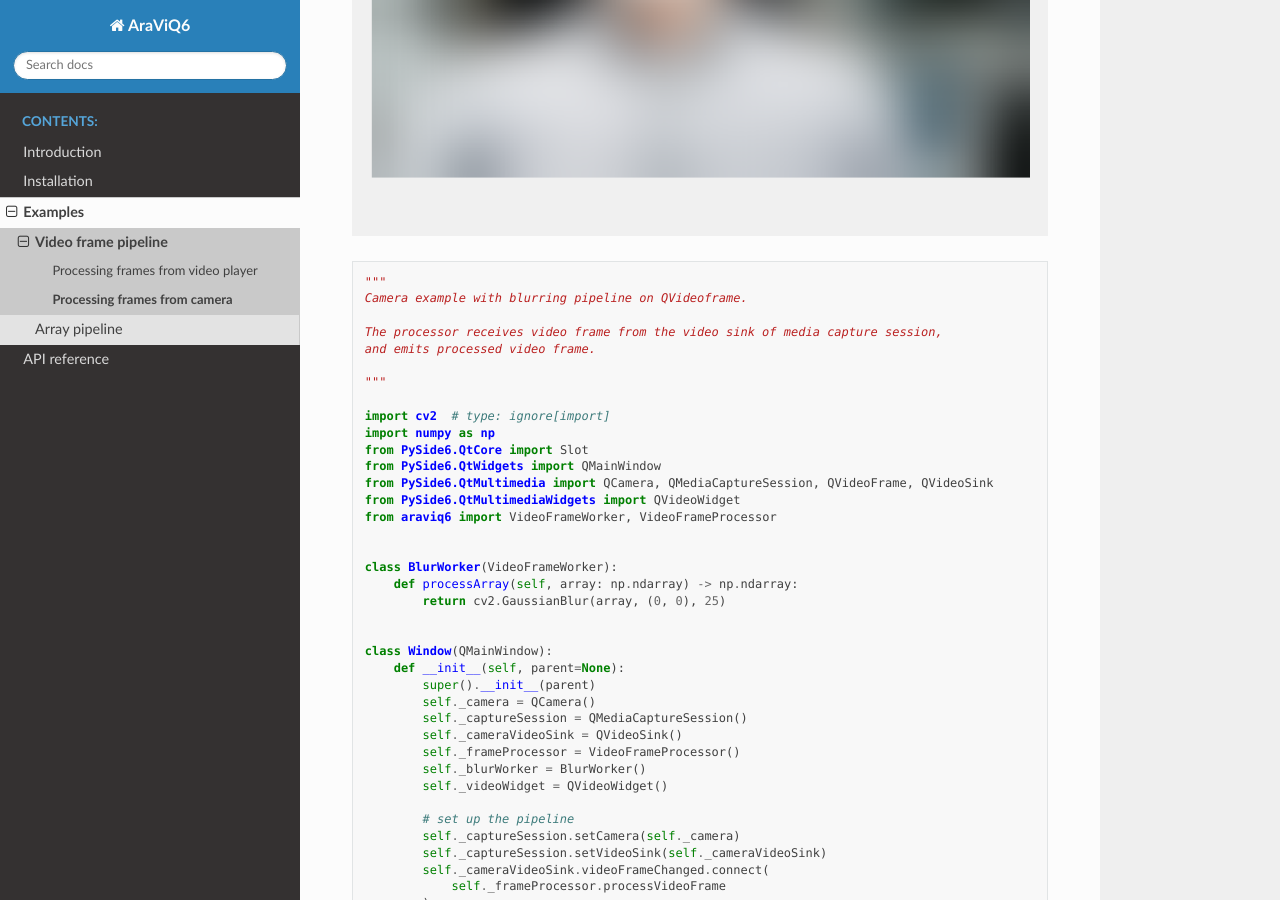
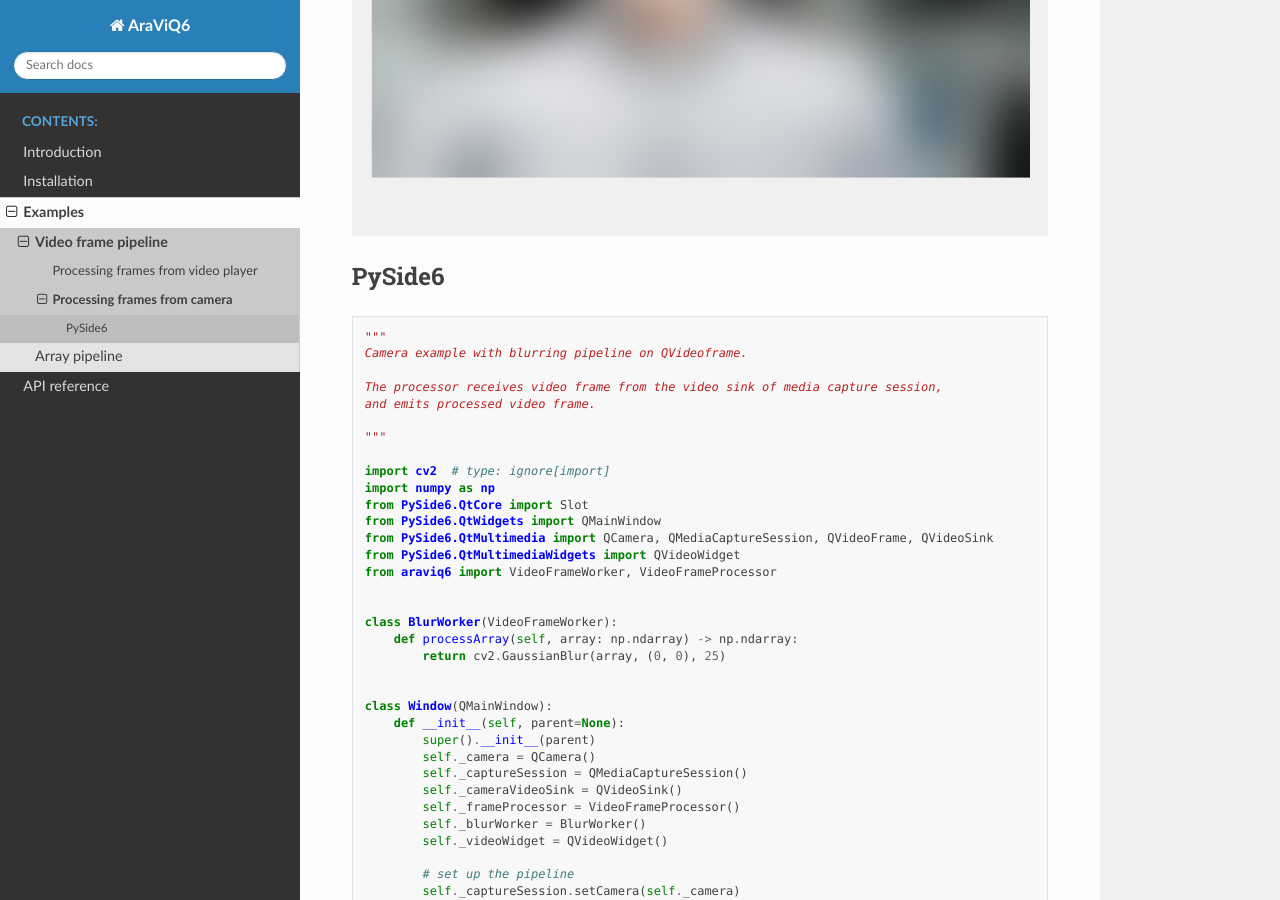
Before and after one commit to JSS95/araviq6, a Sphinx documentation site: the page built from doc/source/examples/frame.camera.rst, in a window 1280 px wide and 900 px high, scrolled down 617 px. Built offline with Sphinx 7.4.7 and the Read the Docs theme 2.0.0, drawn with Linux system fonts in a browser that asks for light colours.

Commit message:
doc: enhance doc
Modify example rst files

```diff
--- a/doc/source/examples/array.camera.rst
+++ b/doc/source/examples/array.camera.rst
@@ -5,5 +5,8 @@ This example shows how to run the camera with ``ndarray``-based processing pipel
 
 .. image:: ./camera.png
 
+PySide6
+-------
+
 .. include:: ./PySide6/array.camera.py
    :code: python
--- a/doc/source/examples/array.player.rst
+++ b/doc/source/examples/array.player.rst
@@ -5,5 +5,8 @@ This example shows how to run the video player with :class:`NDArrayVideoPlayer`
 
 .. image:: ./videoplayer.png
 
+PySide6
+-------
+
 .. include:: ./PySide6/array.player.py
    :code: python
--- a/doc/source/examples/frame.camera.rst
+++ b/doc/source/examples/frame.camera.rst
@@ -5,5 +5,8 @@ This example shows how to run the camera with ``QVideoFrame``-based processing p
 
 .. image:: ./camera.png
 
+PySide6
+-------
+
 .. include:: ./PySide6/frame.camera.py
    :code: python
--- a/doc/source/examples/frame.player.rst
+++ b/doc/source/examples/frame.player.rst
@@ -5,5 +5,8 @@ This example shows how to run the video player with ``QVideoFrame``-based proces
 
 .. image:: ./videoplayer.png
 
+PySide6
+-------
+
 .. include:: ./PySide6/frame.player.py
    :code: python
```
